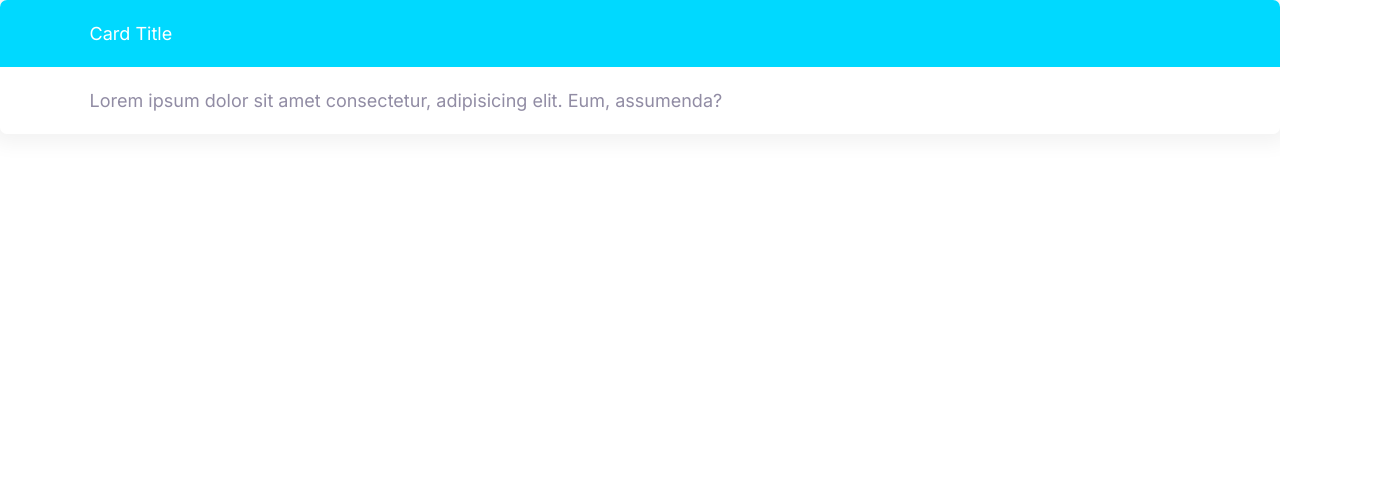
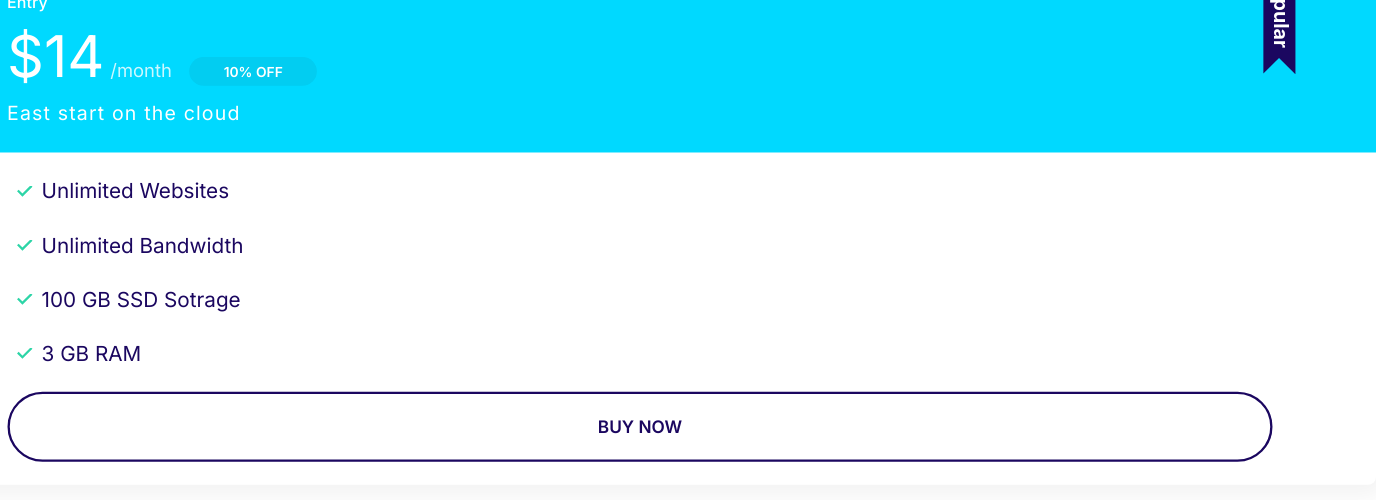
Before and after one commit to Victor-Guerrero-Devs/cloudmaster-scss, a website: page index.html in a window 1280 px wide. Shown: the whole page, 1376 px wide, since content can reach past the window. Drawn offline with Linux system fonts and the light colour scheme.

Commit message:
Build plan component

```diff
--- a/index.html
+++ b/index.html
@@ -8,19 +8,30 @@
     <link rel="preconnect" href="https://fonts.googleapis.com" />
     <link rel="preconnect" href="https://fonts.gstatic.com" crossorigin />
     <link
-      href="https://fonts.googleapis.com/css2?family=Inter:wght@400;600;700&display=swap"
+      href="https://fonts.googleapis.com/css2?family=Inter:wght@400;500;600;700&display=swap"
       rel="stylesheet"
     />
     <link rel="stylesheet" href="./styles/css/normalize.css" />
     <link rel="stylesheet" href="./styles/css/styles.css" />
   </head>
   <body>
-    <article>
+    <article class="plan plan--popular">
       <div class="card card--secondary">
-        <header class="card__header">Card Title</header>
+        <header class="card__header">
+          <h3 class="plan__name">Entry</h3>
+          <span class="plan__price">$14</span>
+          <span class="plan__billing-cycle">/month</span>
+          <span class="badge badge--secondary badge--small">10% OFF</span>
+          <span class="plan__description">East start on the cloud</span>
+        </header>
         <div class="card__body">
-          Lorem ipsum dolor sit amet consectetur, adipisicing elit. Eum,
-          assumenda?
+          <ul class="list list--tick">
+            <li class="list__item">Unlimited Websites</li>
+            <li class="list__item">Unlimited Bandwidth</li>
+            <li class="list__item">100 GB SSD Sotrage</li>
+            <li class="list__item">3 GB RAM</li>
+          </ul>
+          <button class="btn btn--outline btn--block">Buy Now</button>
         </div>
       </div>
     </article>
--- /dev/null
+++ b/styles/scss/components/_plan.scss
@@ -0,0 +1,77 @@
+@use '../abstracts/' as *;
+
+.plan {
+  transition: transform 0.2s ease-out;
+
+  &__name {
+    color: $clr-white;
+    margin: 0;
+    font-weight: 500;
+    font-size: 2.4rem;
+  }
+
+  &__price {
+    font-size: 5rem;
+  }
+
+  &__billing-cycle {
+    font-size: 2rem;
+    font-weight: 300;
+    opacity: 0.8;
+    margin-right: 1rem;
+  }
+
+  &__description {
+    font-size: 2rem;
+    font-weight: 300;
+    letter-spacing: 1px;
+    display: block;
+  }
+
+  & .list__item {
+    margin-bottom: 2rem;
+  }
+
+  &--popular .card__header {
+    position: relative;
+  }
+
+  &--popular .card__header::before {
+    content: url(../../images/popular.svg);
+    width: 40px;
+    display: inline-block;
+    position: absolute;
+    top: -6px;
+    right: 5%;
+  }
+
+  &:hover {
+    transform: scale(1.05);
+  }
+
+  &--popular:hover {
+    transform: scale(1.15);
+  }
+}
+
+@media screen and (min-width: 1024px) {
+  .plan--popular {
+    transform: scale(1.1);
+  }
+
+  .plan__name {
+    font-size: 1.4rem;
+  }
+
+  .plan__price {
+    font-size: 5rem;
+  }
+
+  .plan__billing-cycle {
+    font-size: 1.6rem;
+  }
+
+  .plan__description {
+    font-size: 1.7rem;
+  }
+}
--- a/styles/scss/main.scss
+++ b/styles/scss/main.scss
@@ -15,3 +15,4 @@
 @use 'components/input';
 @use 'components/input-group';
 @use 'components/card';
+@use 'components/plan';
```
Also changed, not shown: components/plan.html (added, +20 -0 lines), styles/css/styles.css, 1 other file.
